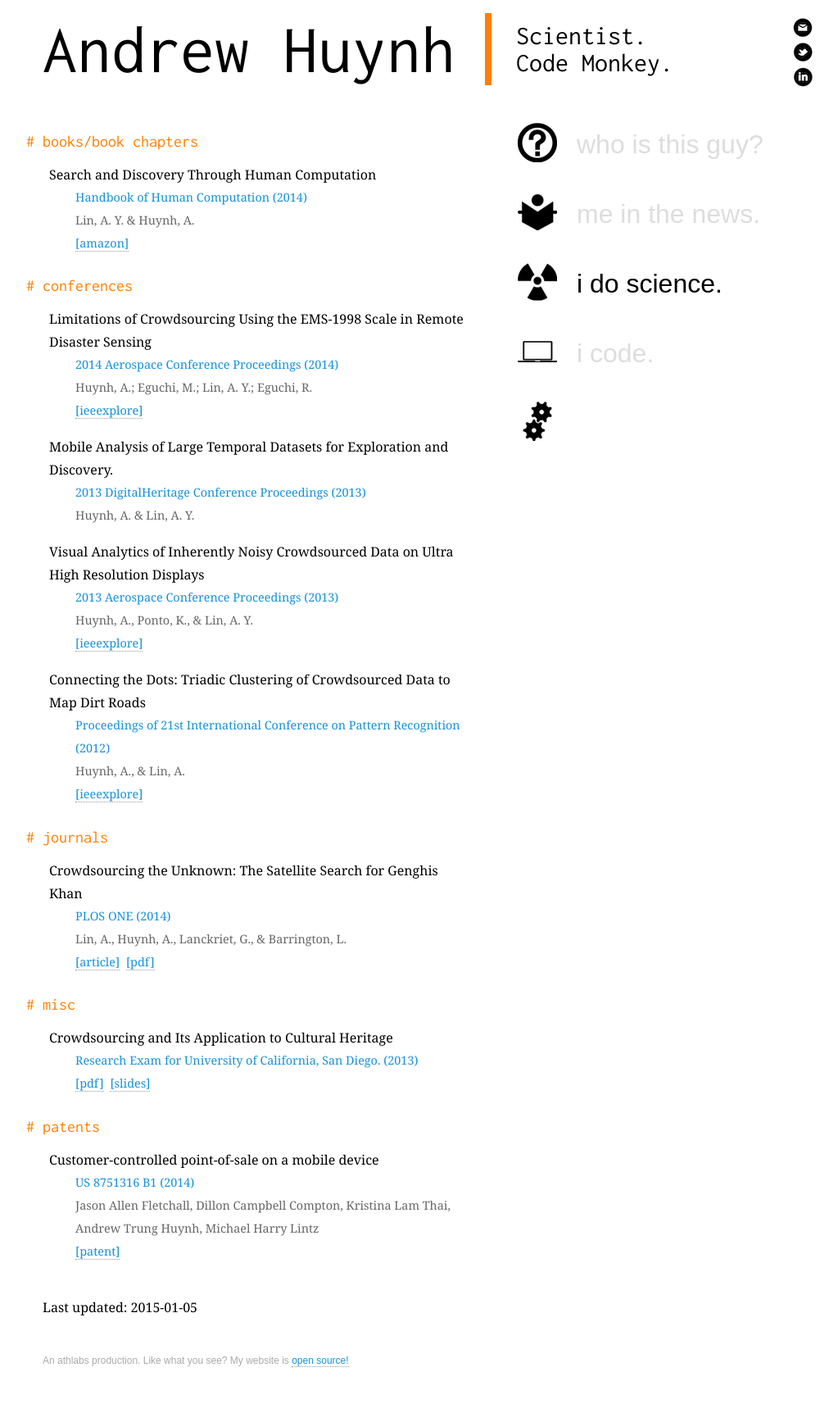
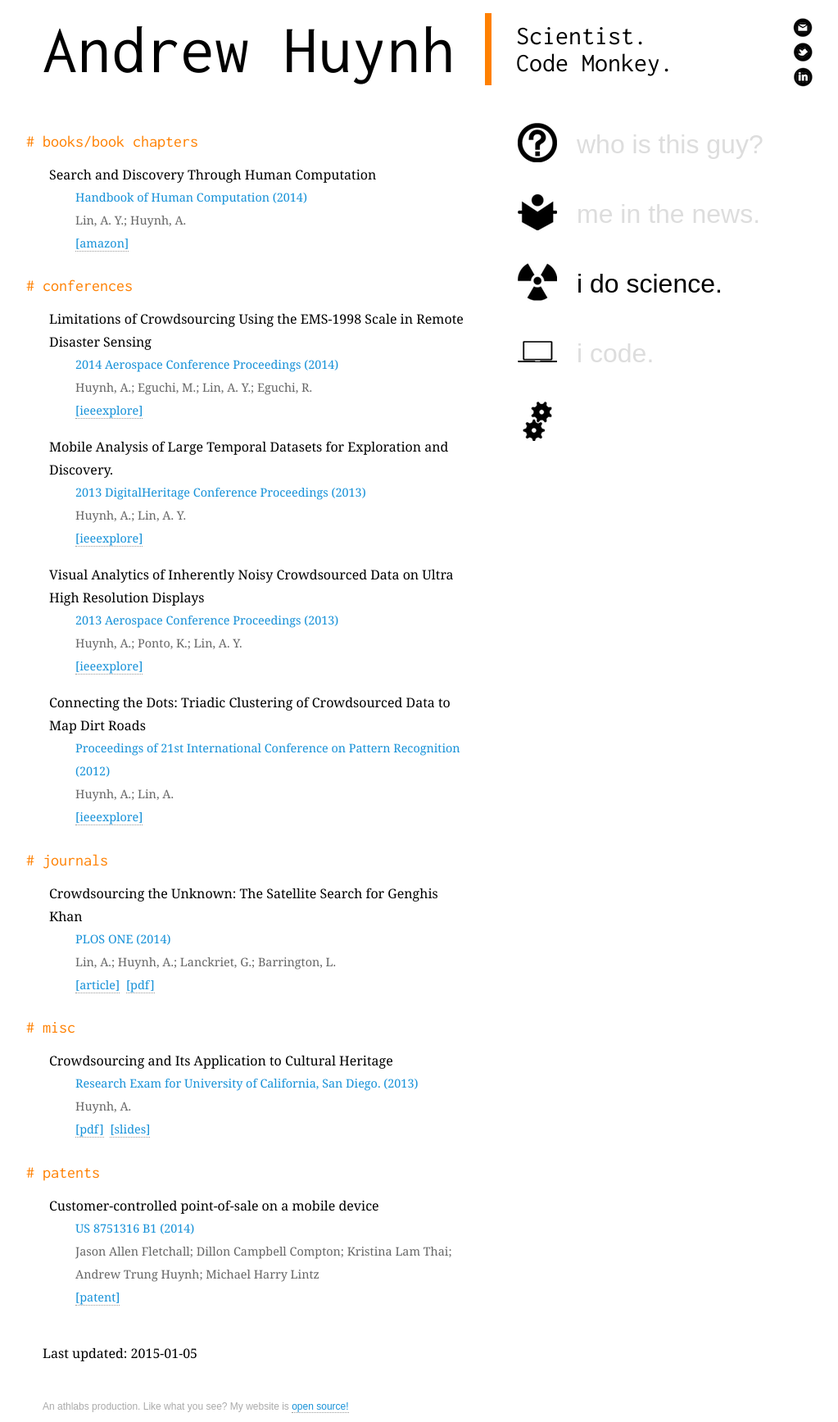
Before and after one commit to a5huynh/athlabs.com, a Jekyll site: the page built from research/index.md, in a window 1280 px wide. Shown: the whole page at 82% size, without its empty margins (118-1141 px from the left). Built offline with Jekyll 4.4.1, drawn with Linux system fonts in a browser that asks for light colours; nearby versions of some CDN libraries; some web fonts are replaced; before the commit the page ends 1679 px from its top, so only the background shows below that; some of the changed lines change nothing that is shown.

Commit message:
Make author separators consistent & add link to `Mobile Analysis` paper

```diff
--- a/research/index.md
+++ b/research/index.md
@@ -10,7 +10,7 @@ citations:
         title: Search and Discovery Through Human Computation
         publication: Handbook of Human Computation
         year: 2014
-        authors: Lin, A. Y. &amp; Huynh, A.
+        authors: Lin, A. Y.; Huynh, A.
         link:
           title: amazon
           href: //www.amazon.com/Handbook-Human-Computation-Pietro-Michelucci/dp/1461488052
@@ -30,12 +30,15 @@ citations:
         title: Mobile Analysis of Large Temporal Datasets for Exploration and Discovery.
         publication: 2013 DigitalHeritage Conference Proceedings
         year: 2013
-        authors: Huynh, A. &amp; Lin, A. Y.
+        authors: Huynh, A.; Lin, A. Y.
+        link:
+          title: ieeexplore
+          href: //ieeexplore.ieee.org/xpls/abs_all.jsp?arnumber=6744822
       -
         title: Visual Analytics of Inherently Noisy Crowdsourced Data on Ultra High Resolution Displays
         publication: 2013 Aerospace Conference Proceedings
         year: 2013
-        authors: Huynh, A., Ponto, K., &amp; Lin, A. Y.
+        authors: Huynh, A.; Ponto, K.; Lin, A. Y.
         link:
           title: ieeexplore
           href: //ieeexplore.ieee.org/xpls/abs_all.jsp?arnumber=6497421
@@ -43,7 +46,7 @@ citations:
         title: "Connecting the Dots: Triadic Clustering of Crowdsourced Data to Map Dirt Roads"
         publication: Proceedings of 21st International Conference on Pattern Recognition
         year: 2012
-        authors: Huynh, A., &amp; Lin, A.
+        authors: Huynh, A.; Lin, A.
         link:
           title: ieeexplore
           href:  //ieeexplore.ieee.org/xpls/abs_all.jsp?arnumber=6460984
@@ -53,7 +56,7 @@ citations:
       -
         title: "Crowdsourcing the Unknown: The Satellite Search for Genghis Khan"
         publication: PLOS ONE
-        authors: Lin, A., Huynh, A., Lanckriet, G., &amp; Barrington, L.
+        authors: Lin, A.; Huynh, A.; Lanckriet, G.; Barrington, L.
         year: 2014
         links:
           -
@@ -68,6 +71,7 @@ citations:
       -
         title: Crowdsourcing and Its Application to Cultural Heritage
         publication: Research Exam for University of California, San Diego.
+        authors: Huynh, A.
         year: 2013
         links:
           -
@@ -81,7 +85,7 @@ citations:
       -
         title: Customer-controlled point-of-sale on a mobile device
         publication: US 8751316 B1
-        authors: Jason Allen Fletchall, Dillon Campbell Compton, Kristina Lam Thai, Andrew Trung Huynh, Michael Harry Lintz
+        authors: Jason Allen Fletchall; Dillon Campbell Compton; Kristina Lam Thai; Andrew Trung Huynh; Michael Harry Lintz
         year: 2014
         link:
           title: patent
```
